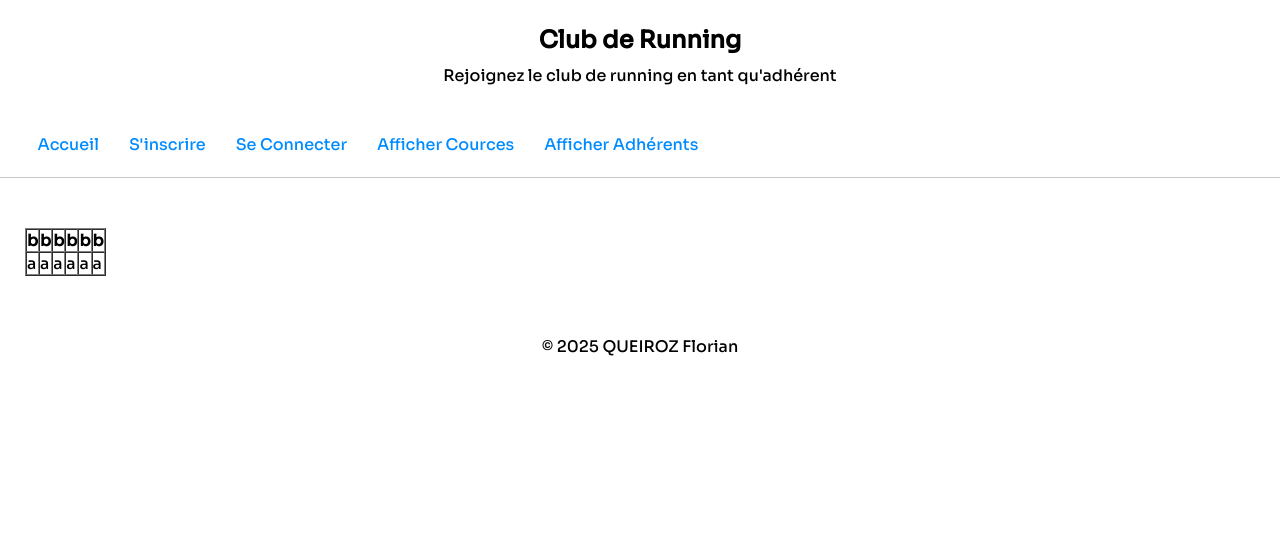
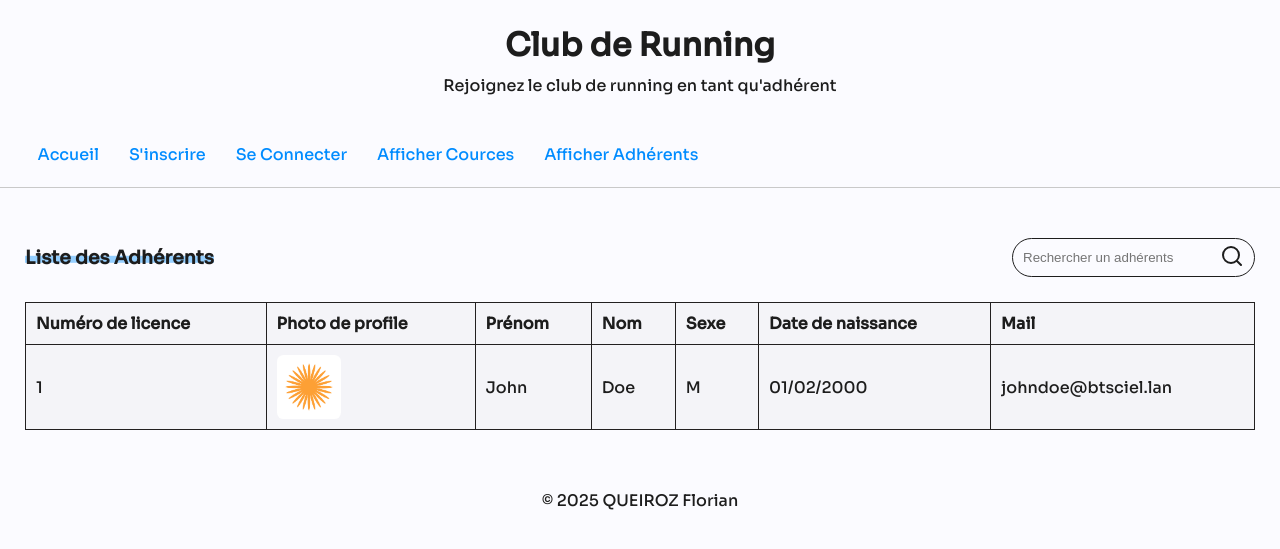
Before and after one commit to zelflor/TP-races, a PHP site: page /displayMembers.html in a window 1280 px wide. Shown: the top 549 px of the page. Run offline with PHP 8.4, Linux system fonts and the light colour scheme.

Commit message:
Add files via upload

```diff
--- a/css/pages/displayMembers.css
+++ b/css/pages/displayMembers.css
@@ -0,0 +1,34 @@
+table {
+    width: 100%;
+    border-collapse: collapse;
+    background-color: transparent;
+    color: var(--Color-text);
+    border: 1px solid var(--Color-text)
+}
+
+table td,table th {
+    padding: 10px;
+    text-align: left;
+    border: 1px solid var(--Color-desc)
+}
+
+table tr:nth-child(odd) {
+    background-color: #6e6e6e0d
+}
+
+table tr:nth-child(2n) {
+    background-color: transparent
+}
+
+table tr:hover {
+    background-color: #0000000a
+}
+
+td .div-avatar {
+    width: 64px;
+    height: 64px;
+    border-radius: calc(64px / 10);
+    background: url(../../media/default_avatar.png);
+    background-position: center;
+    background-size: cover;
+}
--- a/css/style.css
+++ b/css/style.css
@@ -10,13 +10,16 @@
 }
 
 :root {
-    --Color-bg: #fff;
-    --Color-text: #000;
-    --Color-desc: #464646;
+    --Color-bg: #fbfbff;
+    --Color-text: #1d1d1d;
+    --Color-desc: #222020;
     --Color-container: #0000000a;
     --Color-main : #008cff;
+    --Color-main-surligner : #95cfff;
     --Color-main-dark : #0f2d46;
     --Color-main-light : #cfe8fd;
+    --Color-field : #3b9752;
+
 
     --Number-stroke: 0.2px;
     --Number-header-h: 100px;
@@ -43,6 +46,22 @@ header {
     gap: 10px;
     align-items: center;
 }
+header h2 {
+    font-size: 32px;
+    /* animation: shadow-animation 5s infinite linear alternate-reverse; */
+}
+
+/* @keyframes shadow-animation {
+    0% {
+        text-shadow: 0px 0px 20px var(--Color-main), -7px 8px 20px var(--Color-main), 3px -9px 20px var(--Color-main);
+    }
+    50% {
+        text-shadow: 0px 0px 20px var(--Color-main), 7px -8px 20px var(--Color-main), -3px 9px 20px var(--Color-main);
+    }
+    100% {
+        text-shadow: 0px 0px 20px var(--Color-main), -7px 8px 20px var(--Color-main), 3px -9px 20px var(--Color-main);
+    }
+} */
 nav {
     position: relative;
     flex-direction: row;
@@ -76,3 +95,73 @@ footer {
     padding: 10px 25px;
     justify-content: center;
 }
+
+/* page head */
+
+.div-page-title-container {
+    display: flex;
+    flex-direction: row;
+    flex-wrap: wrap;
+    margin-bottom: 25px;
+    row-gap: calc(25px / 2);
+    align-items: center;
+    justify-content: space-between;
+}
+.div-page-title-container h3 {
+    position: relative;
+}
+.div-page-title-container h3::after {
+    content: '';
+    position: absolute;
+    width: 100%;
+    height: 30%;
+    transform: translateY(-90%);
+    z-index: -1;
+    background: var(--Color-main-surligner);
+    left: 0;
+    bottom: 0;
+    animation: lefttorightsurhightlight 1s ease-out forwards;
+}
+@keyframes lefttorightsurhightlight {
+    0% {
+        width: 0%;
+    }
+    100% {
+        width: 100%;
+    }
+}
+.div-input-search {
+    display: flex;
+    flex-direction: row;
+    gap: 0;
+    border-radius: 25px;
+    border: 1px solid var(--Color-text);
+    overflow: hidden;
+}
+.div-input-search input {
+    padding: 10px;
+    border: none;
+    background: transparent;
+    outline: none;
+    flex: 1 0 0;
+    border-radius: 25px;
+    border-top-right-radius: 0px;
+    border-bottom-right-radius: 0px;
+}
+.div-input-search button {
+    border: none;
+    background: transparent;
+    outline: none;
+    padding: 5px 10px;
+    cursor: pointer;
+    border-radius: 25px;
+    border-top-left-radius: 0px;
+    border-bottom-left-radius: 0px;
+}
+.div-input-search button:hover {
+    background: var(--Color-container);
+}
+.div-input-search button svg path {
+    stroke-width: 2px;
+    stroke: var(--Color-text);
+}
--- a/displayMembers.html
+++ b/displayMembers.html
@@ -37,29 +37,69 @@
 
 
         <section>
+            <div class="div-page-title-container">
+                <h3>Liste des Adhérents</h3>
+                <div class="div-input-search">
+
+                    <input type="text" name="" id="input-text-search" placeholder="Rechercher un adhérents">
+                    <button id="btn-submit-search"> <svg xmlns="http://www.w3.org/2000/svg" width="24" height="24" viewBox="0 0 24 24" fill="none">
+                        <path d="M21.0002 21L16.7002 16.7M19 11C19 15.4183 15.4183 19 11 19C6.58172 19 3 15.4183 3 11C3 6.58172 6.58172 3 11 3C15.4183 3 19 6.58172 19 11Z" stroke-linecap="round" stroke-linejoin="round"/>
+                    </svg></button>
+                </div>
+            </div>
           <table border="1" cellpadding="5" cellspacing="0">
             <thead>
                 <tr>
-                    <th>b</th>
-                    <th>b</th>
-                    <th>b</th>
-                    <th>b</th>
-                    <th>b</th>
-                    <th>b</th>
+                    <th>Numéro de licence</th>
+                    <th>Photo de profile</th>
+                    <th>Prénom</th>
+                    <th>Nom</th>
+                    <th>Sexe</th>
+                    <th>Date de naissance</th>
+                    <th>Mail</th>
                 </tr>
             </thead>
             <tbody>
                 <tr>
-                    <td>a</td>
-                    <td>a</td>
-                    <td>a</td>
-                    <td>a</td>
-                    <td>a</td>
-                    <td>a</td>
+                    <td>1</td>
+                    <td><div class="div-avatar"></div></td>
+                    <td>John</td>
+                    <td>Doe</td>
+                    <td>M</td>
+                    <td>01/02/2000</td>
+                    <td>johndoe@btsciel.lan</td>
                 </tr>
             </tbody>
         </table>
         </section>
+                <script>
+            function searchMembers() {
+                const searchValue = document.getElementById('input-text-search').value.toLowerCase();
+                const allMembers = document.querySelectorAll('tr');
+
+                allMembers.forEach((member, index) => {
+                    if (index === 0) return;
+
+                    const tds = member.querySelectorAll('td');
+                    const fullText = Array.from(tds)
+                                        .map(td => td.textContent.toLowerCase())
+                                        .join(' ');
+
+                    if (fullText.includes(searchValue)) {
+                        member.style.display = '';
+                    } else {
+                        member.style.display = 'none';
+                    }
+                });
+            }
+
+            document.getElementById('input-text-search').addEventListener('keydown', function(e) {
+                if (e.key === 'Enter') searchMembers();
+            });
+
+            document.getElementById('btn-submit-search').addEventListener('click', searchMembers);
+
+        </script>
         <footer>
         <p>&copy; 2025 QUEIROZ Florian</p>
         </footer>
```
Also changed, not shown: css/pages/displayRace.css (+9 -0 lines), displayRace.html (+58 -0 lines), media/default_avatar.png (added).
